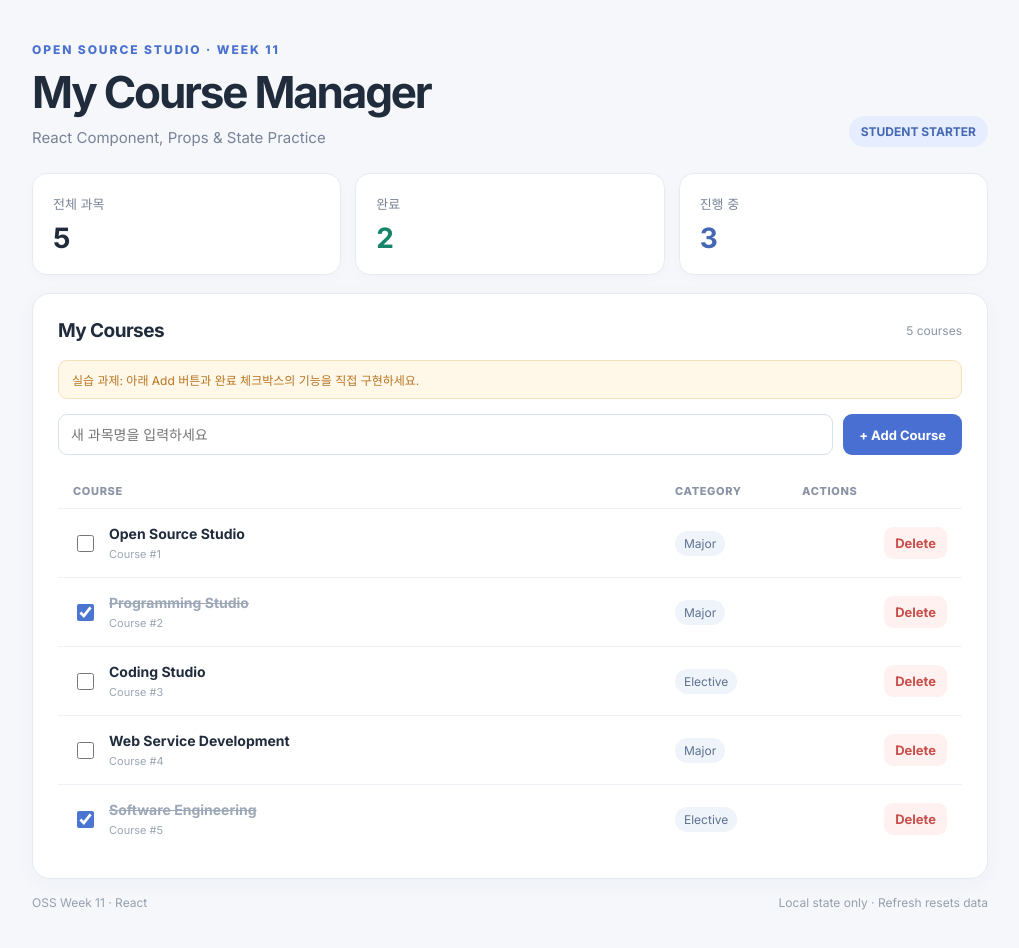
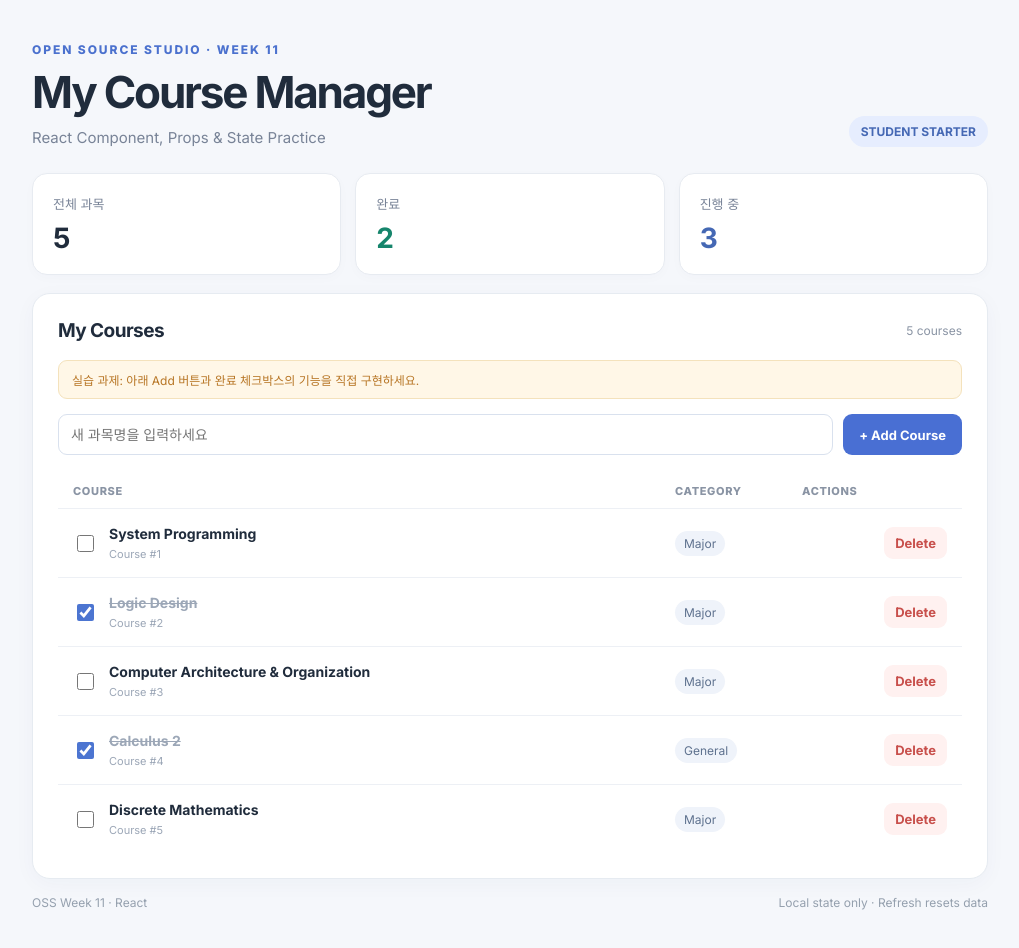
Before and after one commit to jeondowon/2026OSS_A4-3, a React (Vite) app: page / in a window 1280 px wide. Shown: the top 948 px of the page, without its empty margins (130-1149 px from the left). Built offline with nearby package versions, Linux system fonts and the light colour scheme.

Commit message:
changed courses

```diff
--- a/src/data/courses.js
+++ b/src/data/courses.js
@@ -1,8 +1,8 @@
 // 초기 데이터는 앱을 새로고침할 때 다시 사용됩니다. (DB/localStorage 미사용)
 export const initialCourses = [
-  { id: 1, name: 'Open Source Studio', category: 'Major', completed: false },
-  { id: 2, name: 'Programming Studio', category: 'Major', completed: true },
-  { id: 3, name: 'Coding Studio', category: 'Elective', completed: false },
-  { id: 4, name: 'Web Service Development', category: 'Major', completed: false },
-  { id: 5, name: 'Software Engineering', category: 'Elective', completed: true },
+  { id: 1, name: 'System Programming', category: 'Major', completed: false },
+  { id: 2, name: 'Logic Design', category: 'Major', completed: true },
+  { id: 3, name: 'Computer Architecture & Organization', category: 'Major', completed: false },
+  { id: 4, name: 'Calculus 2', category: 'General', completed: true },
+  { id: 5, name: 'Discrete Mathematics', category: 'Major', completed: false },
 ];
```
